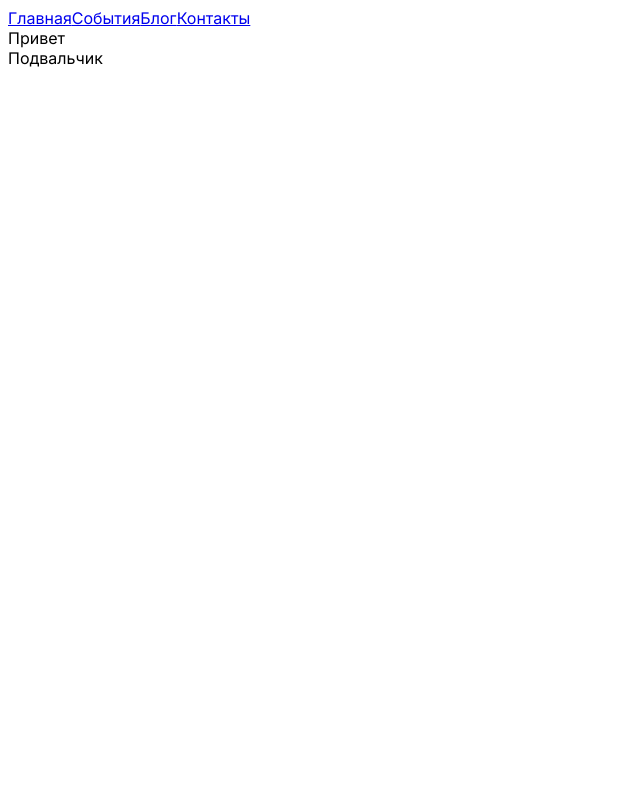
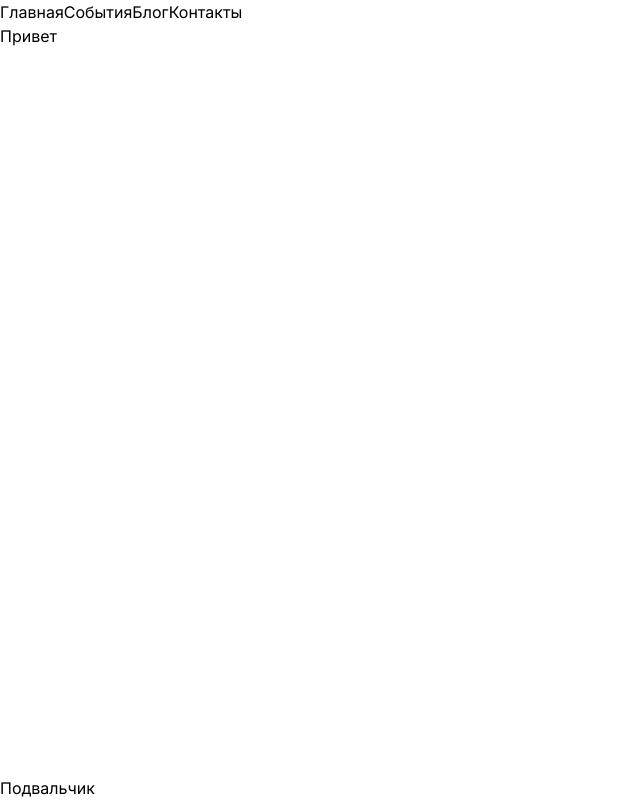
Before and after one commit to bn-ilya/church-suite-ui, a Next.js app: page / in a window 1280 px wide. Shown: the whole page, without its empty margins (0-640 px from the left). Built offline with nearby package versions, Linux system fonts and the light colour scheme.

Commit message:
create base layout

```diff
--- a/app/layout.tsx
+++ b/app/layout.tsx
@@ -2,6 +2,7 @@ import type { Metadata } from 'next';
 import { Inter } from 'next/font/google';
 import Header from '../components/Header';
 import Footer from '../components/Footer';
+import './globals.css';
 
 const inter = Inter({ subsets: ['latin'] })
 
@@ -17,7 +18,7 @@ export default function RootLayout({
 }) {
   return (
     <html lang="en">
-      <body className={`${inter.className} flex flex-col justify-between`}>
+      <body className={`${inter.className} min-h-screen flex flex-col justify-between`}>
         <Header/>
           <div className='flex-grow'>
           {children}
```
Also changed, not shown: app/globals.css (renamed from globals.css).
